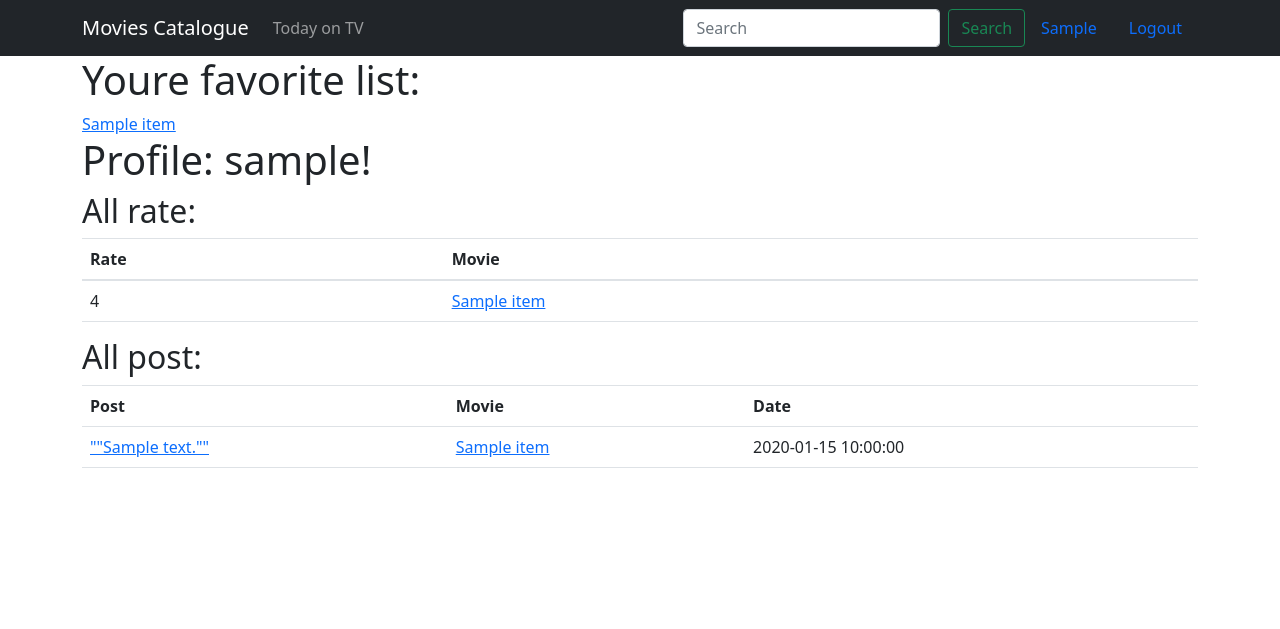
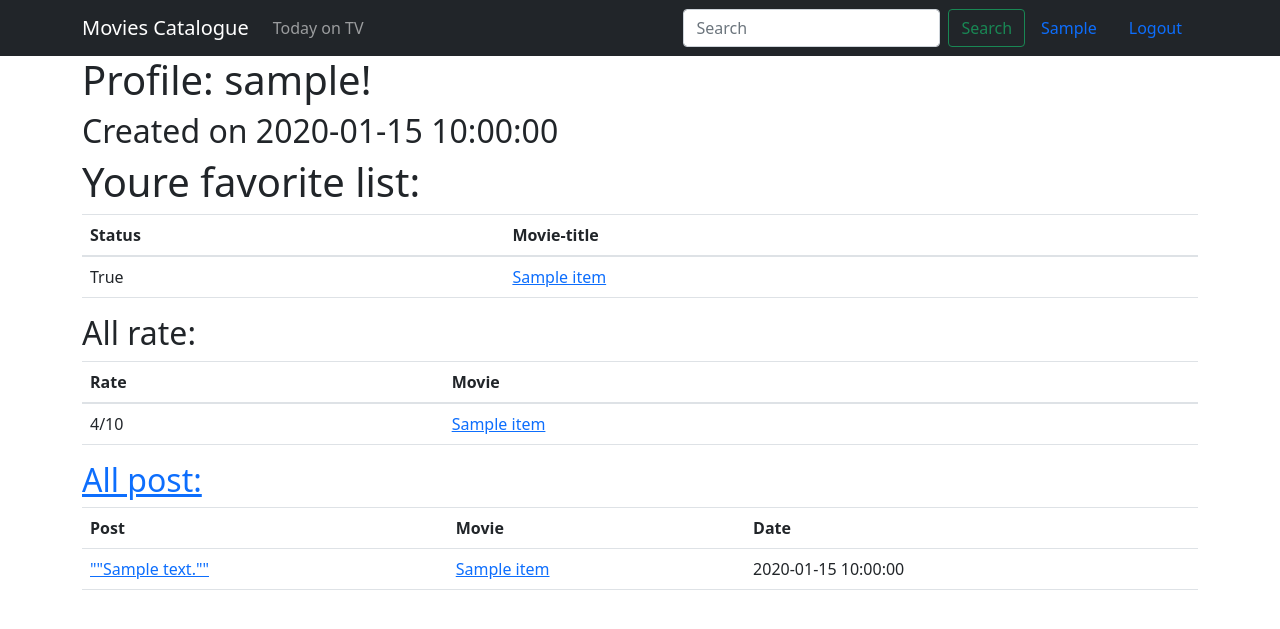
Before and after one commit to FalkowskiKamil/MoviesCatalogue, a Flask app: a page that uses apps/templates/user.html in a window 1280 px wide. Shown: the top 629 px of the page. Run offline with Flask 3, Linux system fonts and the light colour scheme; a user stored in the database is signed in; tables that the repository leaves empty hold one stand-in row (values such as "Sample post"); a database or web service that is not in the repository returns one stand-in record (values such as "Sample title"); data that the repository does not hold is empty; some libraries are stand-ins or nearby versions.

Commit message:
Add all-post-web-user

```diff
--- a/apps/models.py
+++ b/apps/models.py
@@ -28,7 +28,7 @@ class Post(db.Model):
   id = db.Column(db.Integer, primary_key=True)
   body = db.Column(db.Text)
   created = db.Column(db.DateTime, index=True, default=datetime.utcnow)
-  user_id = db.Column(db.Integer, db.ForeignKey('user.id'))
+  user_id = db.Column(db.Integer, db.ForeignKey('user.id'), index=True)
   movie_id = db.Column(db.Integer, index=True)
   comment = db.relationship("PostComment", backref="topic", lazy='dynamic')
 
--- a/apps/routes.py
+++ b/apps/routes.py
@@ -153,7 +153,6 @@ def login():
   return render_template('login.html', form=form)
 
 @app.route('/user/<username>')
-@login_required
 def user(username):
   user = User.query.filter_by(username=username).first_or_404()
   comment = Post.query.filter_by(user_id=user.id).all()
@@ -185,7 +184,10 @@ def post(post_id):
     comment = PostComment.query.filter_by(post_id=post_id).all()
     return render_template("post.html", post=post, comment=comment, form=form)
 
-@app.route('/movie_post/<movie_id>')
-def movie_post(movie_id):
-    post= Post.query.filter_by(movie_id=movie_id).all()
+@app.route('/movie_post/<movie_id>/<user_id>')
+def movie_post(movie_id, user_id):
+    if movie_id=='0':
+        post= Post.query.filter_by(user_id=user_id).all()
+    else:
+        post= Post.query.filter_by(movie_id=movie_id).all()
     return render_template("movie_post.html", post=post)
--- a/apps/templates/user.html
+++ b/apps/templates/user.html
@@ -1,16 +1,30 @@
 {% extends "index.html" %}
 
 {% block content %}
+<h1>Profile: {{ user.username }}!</h1>
+<h2>Created on {{user.joined_at}} </h2>
 
 <h1>Youre favorite list:</h1>
+<table class="table">
+  <thead>
+    <tr>
+      <th>Status</th>
+      <th>Movie-title</th>
+    </tr>
+  </thead>
+  <tbody>
 {% for x in fav %}
   {% if x.status==True %}
-  <a href="{{url_for('movie_details', movie_id=x.movie_id)}}">{{tittle_from_id(movie_id=x.movie_id)}}</a>
+  <tr>
+    <td>{{x.status}}</td>
+  <td><a href="{{url_for('movie_details', movie_id=x.movie_id)}}">{{tittle_from_id(movie_id=x.movie_id)}}</a></td>
   {% endif %}
+  </tr>
 {% endfor %}
+</tbody>
+</table>
 
 
-  <h1>Profile: {{ user.username }}!</h1>
   <h2>All rate:</h2>
   <table class="table">
     <thead>
@@ -22,13 +36,13 @@
     <tbody>
       {% for x in rates %}
       <tr>
-        <td>{{x.rate}}</td>
+        <td>{{x.rate}}/10</td>
         <td><a href="{{url_for('movie_details', movie_id=x.movie_id)}}">{{ tittle_from_id(x.movie_id) }}</a></td>
       </tr>
       {% endfor %}
     </tbody>
   </table>
-  <h2>All post:</h2>
+  <h2><a href="{{ url_for('movie_post', movie_id=0 , user_id=user.id) }}">All post:</a></h2>
   <table class="table">
 <tr>
   <th>Post</th>
```
Also changed, not shown: migrations/versions/613e096d1e8f_.py (added, +32 -0 lines), TMDB.db.
